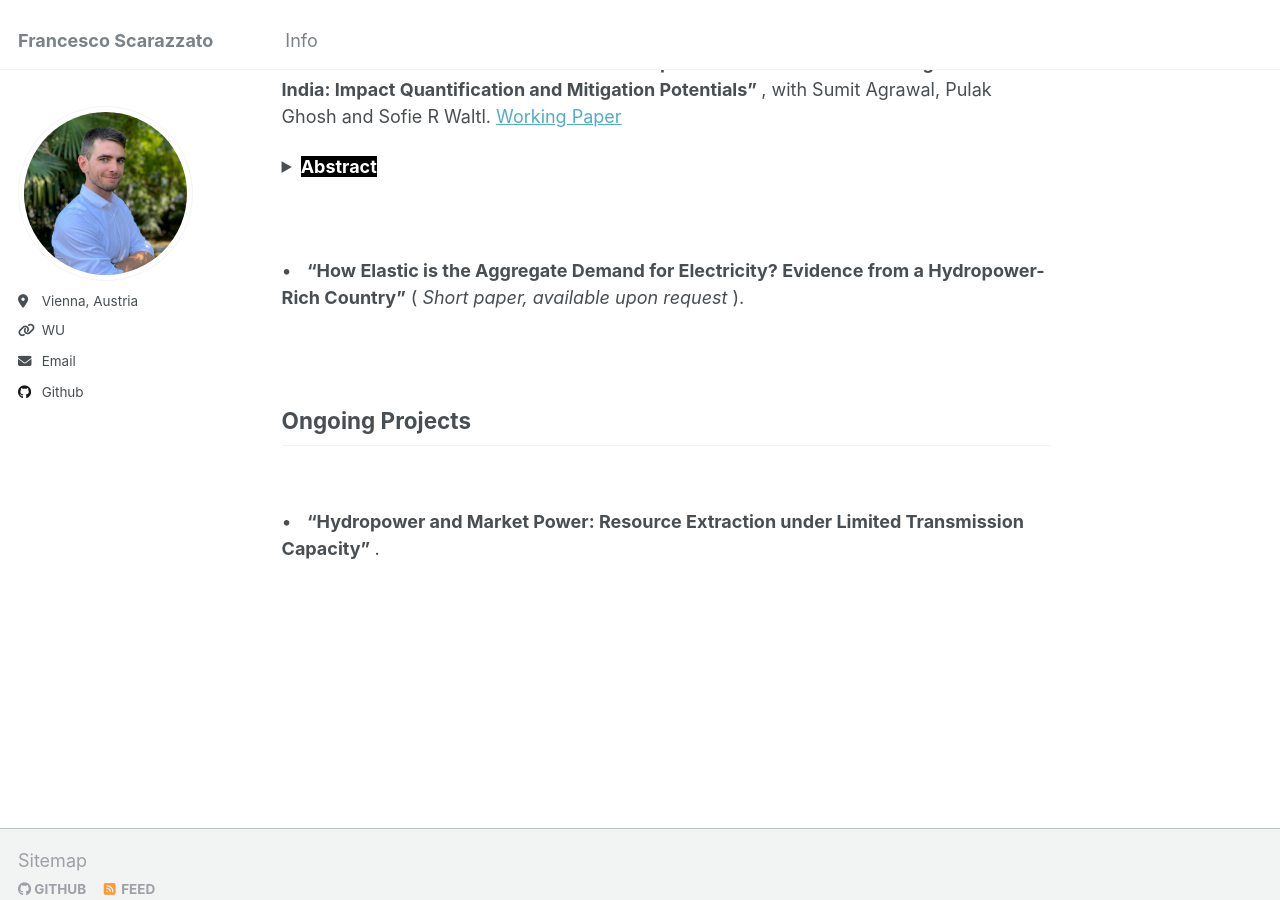
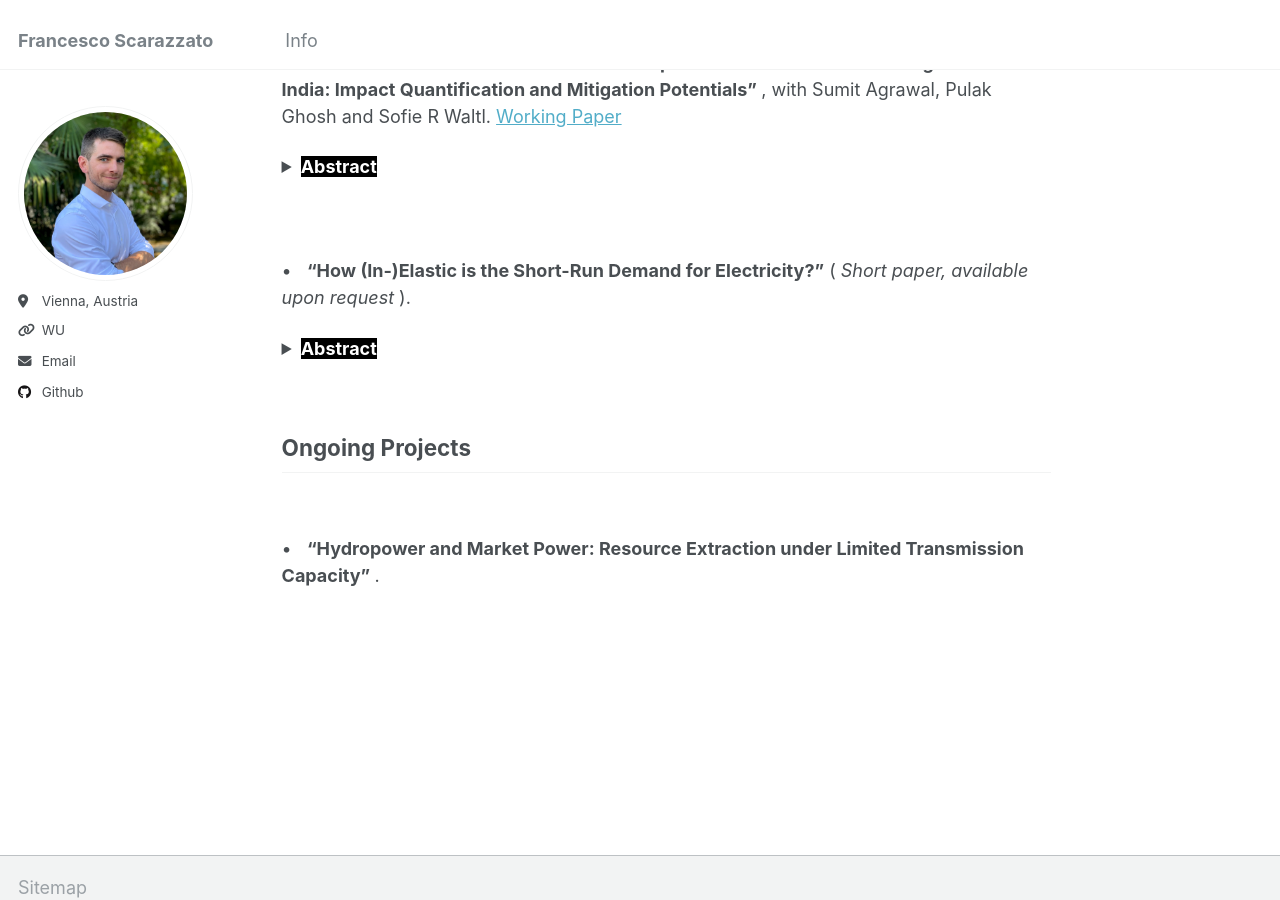
Before and after one commit to fscarazzato/fscarazzato.github.io, a Jekyll site: the page built from _pages/about.md, in a window 1280 px wide and 900 px high, scrolled down 782 px. Built offline with Jekyll 4.4.1, drawn with Linux system fonts in a browser that asks for light colours.

Commit message:
abstract swiss paper

```diff
--- a/_pages/about.md
+++ b/_pages/about.md
@@ -70,7 +70,17 @@ These findings suggest that increasing vegetation in the vicinity of schools is
 <br>
 <br>
 
-&#x2022; &nbsp; <b> "How Elastic is the Aggregate Demand for Electricity? Evidence from a Hydropower-Rich Country"</b> (<i> Short paper, available upon request </i>).
+&#x2022; &nbsp; <b> "How (In-)Elastic is the Short-Run Demand for Electricity?"</b> (<i> Short paper, available upon request </i>).
+
+<details>
+
+<summary> <mark><b> Abstract </b></mark> </summary>
+
+<br>
+
+<font size="3"> <i> This paper examines how the aggregate demand for electricity responds to changes in hourly wholesale market prices. I focus on a hydropower-rich country and use data on imported wind energy and accumulated precipitation as instruments for price. Using data from Switzerland from 2016 to 2023, I find that both instruments have a strong and significant price-depressing effect, and I estimate the price elasticity of load to be -0.1. However, when separately analyzing the responsiveness of end-user from that of power plants' consumption, I find that storage is highly susceptible to price fluctuations, while end-user demand is perfectly inelastic. </i> </font>
+
+</details>
 
 <br>
 
```
